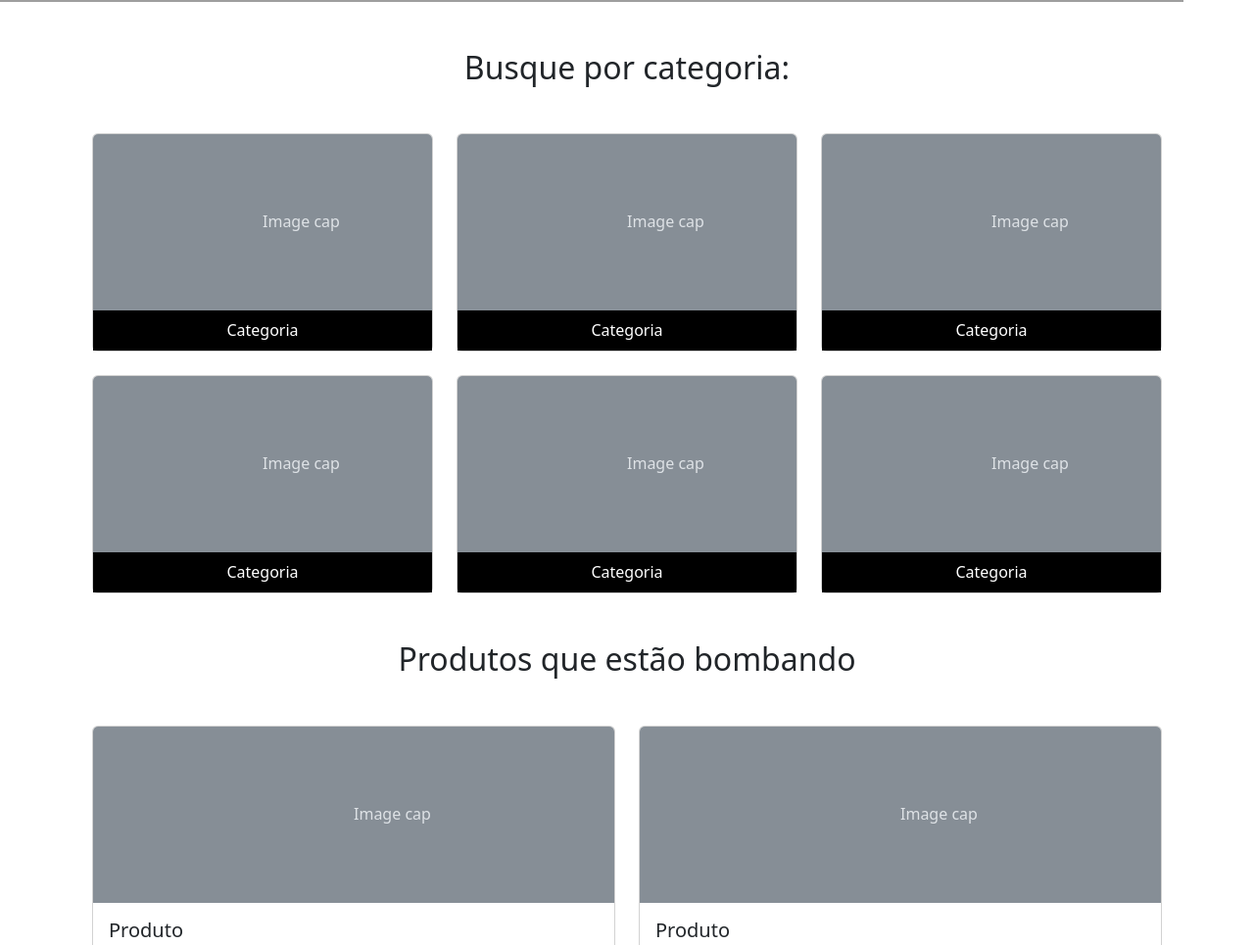
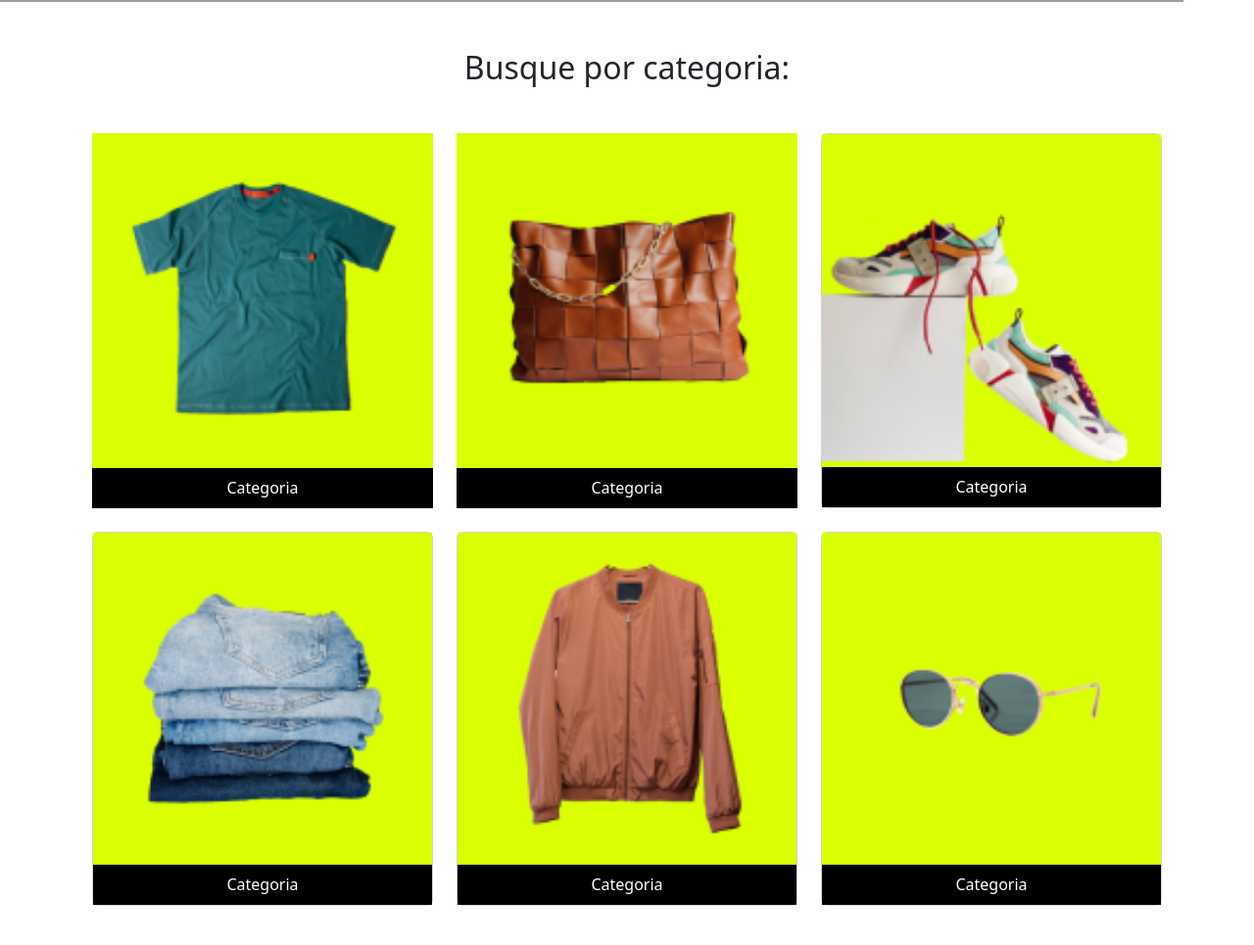
Before and after one commit to kevenscharttz/meteora, a plain HTML site: page index.html in a window 1280 px wide. Shown: the part 1040-2005 px from the top of the page at 98% size. Drawn offline with nearby package versions, Linux system fonts and the light colour scheme; grey boxes are pictures that could not be loaded.

Commit message:
trocado imagens das categorias e produtos

```diff
--- a/index.html
+++ b/index.html
@@ -107,14 +107,24 @@
 
     <div class="container row mx-auto g-4">
         <div class="col-6 col-md-4 col-xxl-2">
-            <div class="card">
-                <svg class="bd-placeholder-img card-img-top" width="100%" height="180"
-                    xmlns="http://www.w3.org/2000/svg" role="img" aria-label="Placeholder: Image cap"
-                    preserveAspectRatio="xMidYMid slice">
-                    <title>Placeholder</title>
-                    <rect width="100%" height="100%" fill="#868e96"></rect><text x="50%" y="50%" fill="#dee2e6"
-                        dy=".3em">Image cap</text>
-                </svg>
+            <div class="card rounded-0 border-0">
+                <img class="d-md-none" src="./assets/Mobile/categorias/categoria-camiseta.png"
+                    alt="camiseta masculina de manga na cor verde, com bolso, com detalhe vermelho ">
+                <img class="d-none d-md-block d-xl-none" src="./assets/Tablet/categorias/categoria-camiseta.png"
+                    alt="camiseta masculina de manga na cor verde, com bolso, com detalhe vermelho ">
+                <img class="d-none d-xl-block d-md-none" src="./assets/Desktop/categorias/categoria-camiseta.png"
+                    alt="camiseta masculina de manga na cor verde, com bolso, com detalhe vermelho">
+                <div class=" align-items-center card-header bg-black">
+                    <p class="m-0 text-center text-white">Categoria</p>
+                </div>
+            </div>
+        </div>
+        <div class="col-6 col-md-4 col-xxl-2">
+            <div class="card rounded-0 border-0">
+                <img class="d-md-none" src="./assets/Mobile/categorias/categoria-bolsas.png" alt="">
+                <img class="d-none d-md-block d-xl-none" src="./assets/Tablet/categorias/categoria-bolsas.png" alt="">
+                <img class="d-none d-md-none d-xl-block" src="./assets/Desktop/categorias/categoria-bolsa.png" alt="">
+
                 <div class=" align-items-center card-header bg-black">
                     <p class="m-0 text-center text-white">Categoria</p>
                 </div>
@@ -122,13 +132,11 @@
         </div>
         <div class="col-6 col-md-4 col-xxl-2">
             <div class="card">
-                <svg class="bd-placeholder-img card-img-top" width="100%" height="180"
-                    xmlns="http://www.w3.org/2000/svg" role="img" aria-label="Placeholder: Image cap"
-                    preserveAspectRatio="xMidYMid slice">
-                    <title>Placeholder</title>
-                    <rect width="100%" height="100%" fill="#868e96"></rect><text x="50%" y="50%" fill="#dee2e6"
-                        dy=".3em">Image cap</text>
-                </svg>
+                <img class="d-md-none" src="./assets/Mobile/categorias/categoria-calcados.png" alt="">
+                <img class="d-none d-md-block d-xl-none" src="./assets/Tablet/categorias/categoria-calcados.png" alt="">
+                <img class="d-none d-md-none d-xl-block" src="./assets/Desktop/categorias/categoria-calcados.png"
+                    alt="">
+
                 <div class=" align-items-center card-header bg-black">
                     <p class="m-0 text-center text-white">Categoria</p>
                 </div>
@@ -136,13 +144,10 @@
         </div>
         <div class="col-6 col-md-4 col-xxl-2">
             <div class="card">
-                <svg class="bd-placeholder-img card-img-top" width="100%" height="180"
-                    xmlns="http://www.w3.org/2000/svg" role="img" aria-label="Placeholder: Image cap"
-                    preserveAspectRatio="xMidYMid slice">
-                    <title>Placeholder</title>
-                    <rect width="100%" height="100%" fill="#868e96"></rect><text x="50%" y="50%" fill="#dee2e6"
-                        dy=".3em">Image cap</text>
-                </svg>
+                <img class="d-md-none" src="./assets/Mobile/categorias/categoria-calcas.png" alt="">
+                <img class="d-none d-md-block d-xl-none" src="./assets/Tablet/categorias/categoria-calcas.png" alt="">
+                <img class="d-none d-md-none d-xl-block" src="./assets/Desktop/categorias/categoria-calcas.png" alt="">
+
                 <div class=" align-items-center card-header bg-black">
                     <p class="m-0 text-center text-white">Categoria</p>
                 </div>
@@ -150,13 +155,10 @@
         </div>
         <div class="col-6 col-md-4 col-xxl-2">
             <div class="card">
-                <svg class="bd-placeholder-img card-img-top" width="100%" height="180"
-                    xmlns="http://www.w3.org/2000/svg" role="img" aria-label="Placeholder: Image cap"
-                    preserveAspectRatio="xMidYMid slice">
-                    <title>Placeholder</title>
-                    <rect width="100%" height="100%" fill="#868e96"></rect><text x="50%" y="50%" fill="#dee2e6"
-                        dy=".3em">Image cap</text>
-                </svg>
+                <img class="d-md-none" src="./assets/Mobile/categorias/categoria-casacos.png" alt="">
+                <img class="d-none d-md-block d-xl-none" src="./assets/Tablet/categorias/categoria-casacos.png" alt="">
+                <img class="d-none d-md-none d-xl-block" src="./assets/Desktop/categorias/categoria-casacos.png" alt="">
+
                 <div class=" align-items-center card-header bg-black">
                     <p class="m-0 text-center text-white">Categoria</p>
                 </div>
@@ -164,27 +166,10 @@
         </div>
         <div class="col-6 col-md-4 col-xxl-2">
             <div class="card">
-                <svg class="bd-placeholder-img card-img-top" width="100%" height="180"
-                    xmlns="http://www.w3.org/2000/svg" role="img" aria-label="Placeholder: Image cap"
-                    preserveAspectRatio="xMidYMid slice">
-                    <title>Placeholder</title>
-                    <rect width="100%" height="100%" fill="#868e96"></rect><text x="50%" y="50%" fill="#dee2e6"
-                        dy=".3em">Image cap</text>
-                </svg>
-                <div class=" align-items-center card-header bg-black">
-                    <p class="m-0 text-center text-white">Categoria</p>
-                </div>
-            </div>
-        </div>
-        <div class="col-6 col-md-4 col-xxl-2">
-            <div class="card">
-                <svg class="bd-placeholder-img card-img-top" width="100%" height="180"
-                    xmlns="http://www.w3.org/2000/svg" role="img" aria-label="Placeholder: Image cap"
-                    preserveAspectRatio="xMidYMid slice">
-                    <title>Placeholder</title>
-                    <rect width="100%" height="100%" fill="#868e96"></rect><text x="50%" y="50%" fill="#dee2e6"
-                        dy=".3em">Image cap</text>
-                </svg>
+                <img class="d-md-none" src="./assets/Mobile/categorias/categoria-oculos.png" alt="">
+                <img class="d-none d-md-block d-xl-none" src="./assets/Tablet/categorias/categoria-oculos.png" alt="">
+                <img class="d-none d-md-none d-xl-block" src="./assets/Desktop/categorias/categoria-oculos.png" alt="">
+
                 <div class=" align-items-center card-header bg-black">
                     <p class="m-0 text-center text-white">Categoria</p>
                 </div>
@@ -197,13 +182,11 @@
     <div class="container row mx-auto mb-4 row-gap-4 ">
         <div class="col-12 col-md-6 col-xxl-4">
             <div class="card">
-                <svg class="bd-placeholder-img card-img-top" width="100%" height="180"
-                    xmlns="http://www.w3.org/2000/svg" role="img" aria-label="Placeholder: Image cap"
-                    preserveAspectRatio="xMidYMid slice">
-                    <title>Placeholder</title>
-                    <rect width="100%" height="100%" fill="#868e96"></rect><text x="50%" y="50%" fill="#dee2e6"
-                        dy=".3em">Image cap</text>
-                </svg>
+
+                <img class="d-md-none" src="./assets/Mobile/produtos/camiseta.png" alt="">
+                <img class="d-none d-md-block d-xl-none" src="./assets/Tablet/produtos/camiseta.png" alt="">
+                <img class="d-none d-md-none d-xl-block" src="./assets/Desktop/produtos/camiseta.png" alt="">
+
                 <div class="card-body">
                     <h5 class="card-title">Produto</h5>
                     <p class="card-text">Some quick example text to build on the card title and make up the bulk of the
@@ -215,13 +198,11 @@
 
         <div class="col-12 col-md-6 col-xxl-4">
             <div class="card">
-                <svg class="bd-placeholder-img card-img-top" width="100%" height="180"
-                    xmlns="http://www.w3.org/2000/svg" role="img" aria-label="Placeholder: Image cap"
-                    preserveAspectRatio="xMidYMid slice">
-                    <title>Placeholder</title>
-                    <rect width="100%" height="100%" fill="#868e96"></rect><text x="50%" y="50%" fill="#dee2e6"
-                        dy=".3em">Image cap</text>
-                </svg>
+
+                <img class="d-md-none" src="./assets/Mobile/produtos/calca.png" alt="">
+                <img class="d-none d-md-block d-xl-none" src="./assets/Tablet/produtos/calca.png" alt="">
+                <img class="d-none d-md-none d-xl-block" src="./assets/Desktop/produtos/calca.png" alt="">
+
                 <div class="card-body">
                     <h5 class="card-title">Produto</h5>
                     <p class="card-text">Some quick example text to build on the card title and make up the bulk of the
@@ -233,13 +214,11 @@
 
         <div class="col-12 col-md-6 col-xxl-4">
             <div class="card">
-                <svg class="bd-placeholder-img card-img-top" width="100%" height="180"
-                    xmlns="http://www.w3.org/2000/svg" role="img" aria-label="Placeholder: Image cap"
-                    preserveAspectRatio="xMidYMid slice">
-                    <title>Placeholder</title>
-                    <rect width="100%" height="100%" fill="#868e96"></rect><text x="50%" y="50%" fill="#dee2e6"
-                        dy=".3em">Image cap</text>
-                </svg>
+
+                <img class="d-md-none" src="./assets/Mobile/produtos/tenis.png" alt="">
+                <img class="d-none d-md-block d-xl-none" src="./assets/Tablet/produtos/tenis.png" alt="">
+                <img class="d-none d-md-none d-xl-block" src="./assets/Desktop/produtos/tenis.png" alt="">
+
                 <div class="card-body">
                     <h5 class="card-title">Produto</h5>
                     <p class="card-text">Some quick example text to build on the card title and make up the bulk of the
@@ -251,13 +230,11 @@
 
         <div class="col-12 col-md-6 col-xxl-4">
             <div class="card">
-                <svg class="bd-placeholder-img card-img-top" width="100%" height="180"
-                    xmlns="http://www.w3.org/2000/svg" role="img" aria-label="Placeholder: Image cap"
-                    preserveAspectRatio="xMidYMid slice">
-                    <title>Placeholder</title>
-                    <rect width="100%" height="100%" fill="#868e96"></rect><text x="50%" y="50%" fill="#dee2e6"
-                        dy=".3em">Image cap</text>
-                </svg>
+
+                <img class="d-md-none" src="./assets/Mobile/produtos/jaqueta-jeans.png" alt="">
+                <img class="d-none d-md-block d-xl-none" src="./assets/Tablet/produtos/jaqueta-jeans.png" alt="">
+                <img class="d-none d-md-none d-xl-block" src="./assets/Desktop/produtos/jaqueta-jeans.png" alt="">
+
                 <div class="card-body">
                     <h5 class="card-title">Produto</h5>
                     <p class="card-text">Some quick example text to build on the card title and make up the bulk of the
@@ -269,13 +246,11 @@
 
         <div class="col-12 col-md-6 col-xxl-4">
             <div class="card">
-                <svg class="bd-placeholder-img card-img-top" width="100%" height="180"
-                    xmlns="http://www.w3.org/2000/svg" role="img" aria-label="Placeholder: Image cap"
-                    preserveAspectRatio="xMidYMid slice">
-                    <title>Placeholder</title>
-                    <rect width="100%" height="100%" fill="#868e96"></rect><text x="50%" y="50%" fill="#dee2e6"
-                        dy=".3em">Image cap</text>
-                </svg>
+
+                <img class="d-md-none" src="./assets/Mobile/produtos/oculos.png" alt="">
+                <img class="d-none d-md-block d-xl-none" src="./assets/Tablet/produtos/oculos.png" alt="">
+                <img class="d-none d-md-none d-xl-block" src="./assets/Desktop/produtos/oculos.png" alt="">
+
                 <div class="card-body">
                     <h5 class="card-title">Produto</h5>
                     <p class="card-text">Some quick example text to build on the card title and make up the bulk of the
@@ -287,13 +262,11 @@
 
         <div class="col-12 col-md-6 col-xxl-4">
             <div class="card">
-                <svg class="bd-placeholder-img card-img-top" width="100%" height="180"
-                    xmlns="http://www.w3.org/2000/svg" role="img" aria-label="Placeholder: Image cap"
-                    preserveAspectRatio="xMidYMid slice">
-                    <title>Placeholder</title>
-                    <rect width="100%" height="100%" fill="#868e96"></rect><text x="50%" y="50%" fill="#dee2e6"
-                        dy=".3em">Image cap</text>
-                </svg>
+
+                <img class="d-md-none" src="./assets/Mobile/produtos/bolsa.png" alt="">
+                <img class="d-none d-md-block d-xl-none" src="./assets/Tablet/produtos/bolsa.png" alt="">
+                <img class="d-none d-md-none d-xl-block" src="./assets/Desktop/produtos/bolsa.png" alt="">
+
                 <div class="card-body">
                     <h5 class="card-title">Produto</h5>
                     <p class="card-text">Some quick example text to build on the card title and make up the bulk of the
```
Also changed, not shown: assets/Tablet/produtos/tenis.png.
